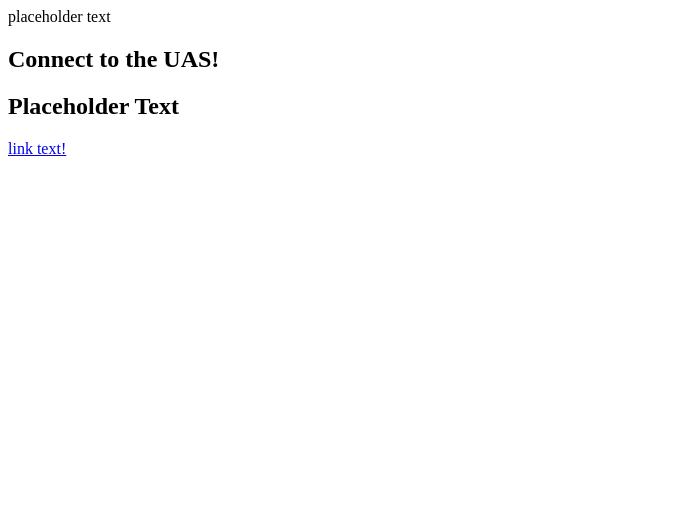
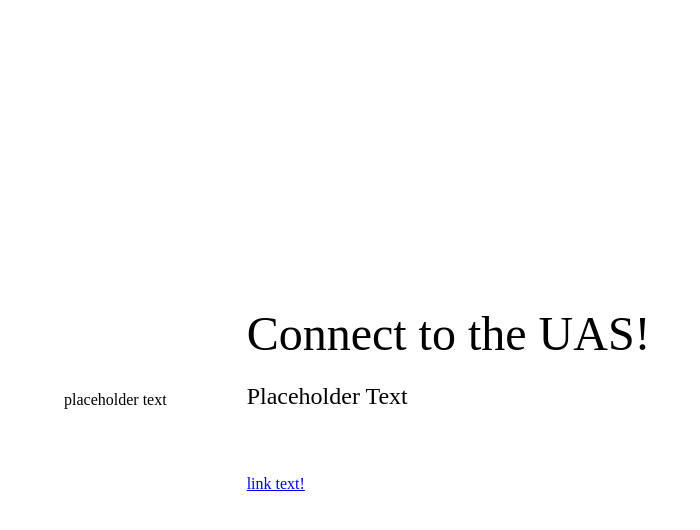
Before and after one commit to lmcarboneau/cuddly-enigma, a plain HTML site: page index.html in a window 1280 px wide. Shown: the whole page, without its empty margins (0-700 px from the left). Drawn offline with nearby package versions, Linux system fonts and the light colour scheme.

Commit message:
update index.html

```diff
--- a/index.html
+++ b/index.html
@@ -1,3 +1,10 @@
+<!DOCTYPE html>
+<html lang="en">
+  <title>UAS at FGCU </title>
+  <meta name="viewport" content="width=device-width, initial-scale=1">
+  <link rel="stylesheet" href="https://unpkg.com/tachyons/css/tachyons.min.css">
+  <body>
+
     <section class="flex-ns vh-100 items-center">
       <div class="mw6 ph5">
        placeholder text
@@ -10,3 +17,6 @@
         </a>
       </div>
     </section>
+
+  </body>
+</html>
```
Lines whose indentation alone changed are shown as unchanged.
